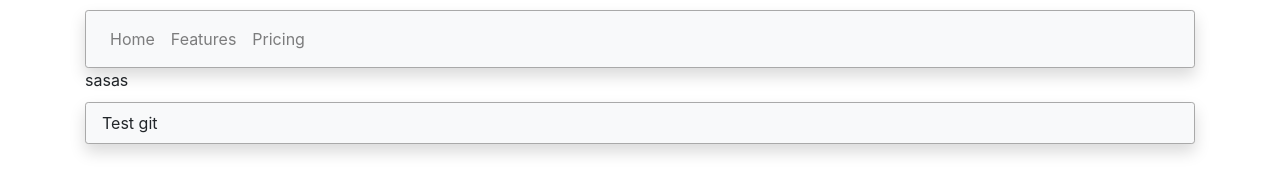
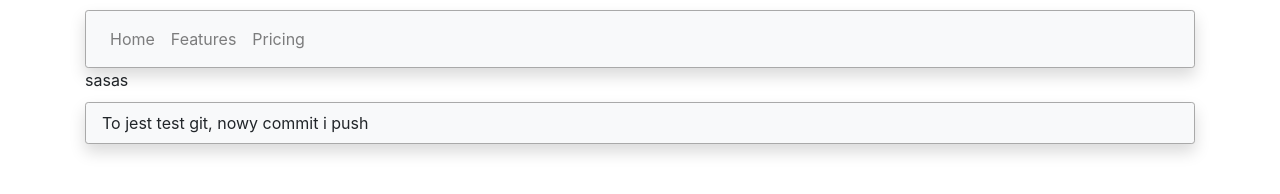
Before and after one commit to MaurycyGaworowski/HomePage, a plain HTML site: page index.html in a window 1280 px wide. Drawn offline with nearby package versions, Linux system fonts and the light colour scheme.

Commit message:
test git2

```diff
--- a/index.html
+++ b/index.html
@@ -68,7 +68,7 @@
     <footer>
       <div class="container">
         <nav class="navbar navbar-expand-lg navbar-light bg-light box shadow">
-          Test git
+          To jest test git, nowy commit i push
         </nav>
       </div>
     </footer>
```
